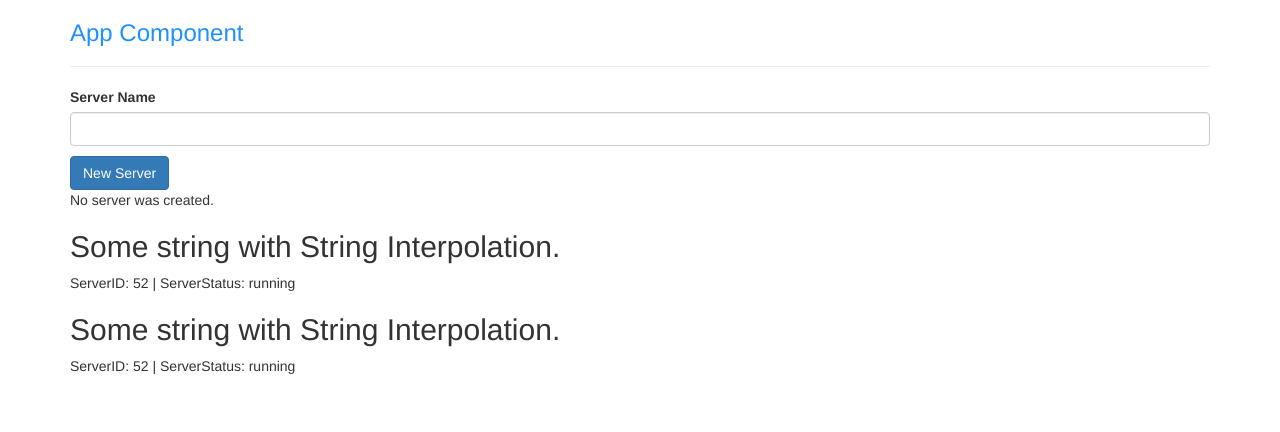
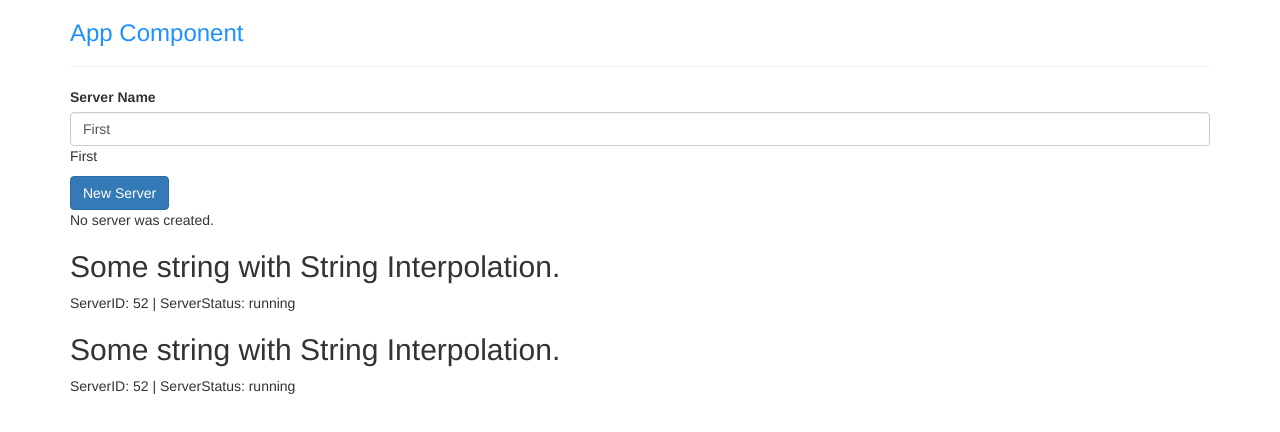
Before and after one commit to DaniiNyan/angular, an Angular app in the folder first-app/: page / in a window 1280 px wide. Shown: the top 432 px of the page. Built offline with nearby package versions, Linux system fonts and the light colour scheme.

Commit message:
Refactor input to use ngModel

```diff
--- a/first-app/src/app/servers/servers.component.html
+++ b/first-app/src/app/servers/servers.component.html
@@ -1,7 +1,7 @@
 <label>Server Name</label>
 <input type="text"
 class="form-control"
-(input)="onUpdateServerName($event)">
+[(ngModel)]="serverName">
 <p>{{ serverName }}</p>
 
 <button class='btn btn-primary'
--- a/first-app/src/app/servers/servers.component.ts
+++ b/first-app/src/app/servers/servers.component.ts
@@ -8,7 +8,7 @@ import { Component, OnInit } from '@angular/core';
 export class ServersComponent implements OnInit {
   allowNewServer = false;
   serverCreationStatus = 'No server was created.';
-  serverName = '';
+  serverName = 'First';
 
   constructor() {
     setTimeout(() => {
@@ -22,8 +22,4 @@ export class ServersComponent implements OnInit {
   onCreateServer() {
     this.serverCreationStatus = 'Server was created!'
   }
-
-  onUpdateServerName(event: Event) {
-    this.serverName = (<HTMLInputElement>event.target).value;
-  }
 }
```
